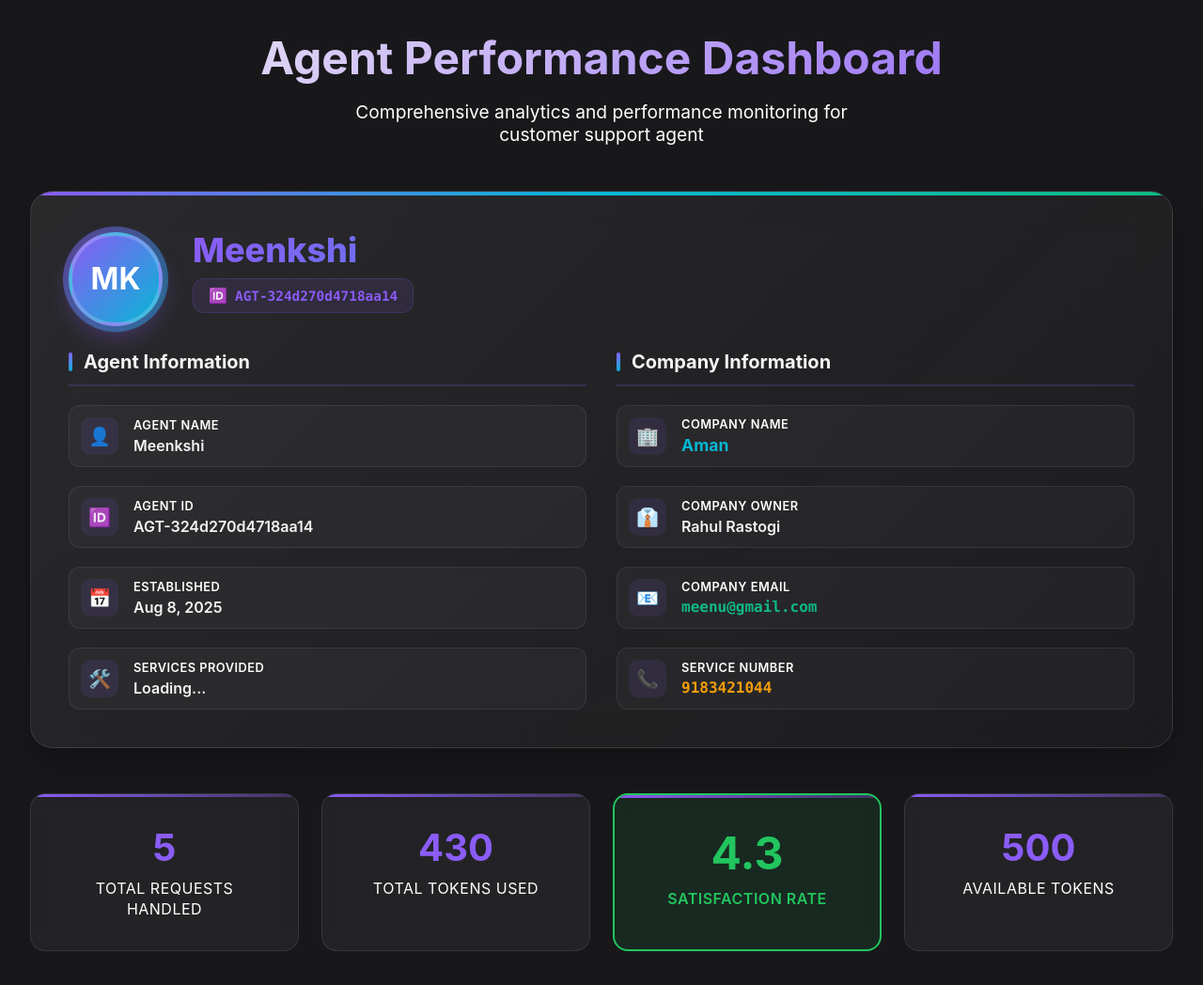
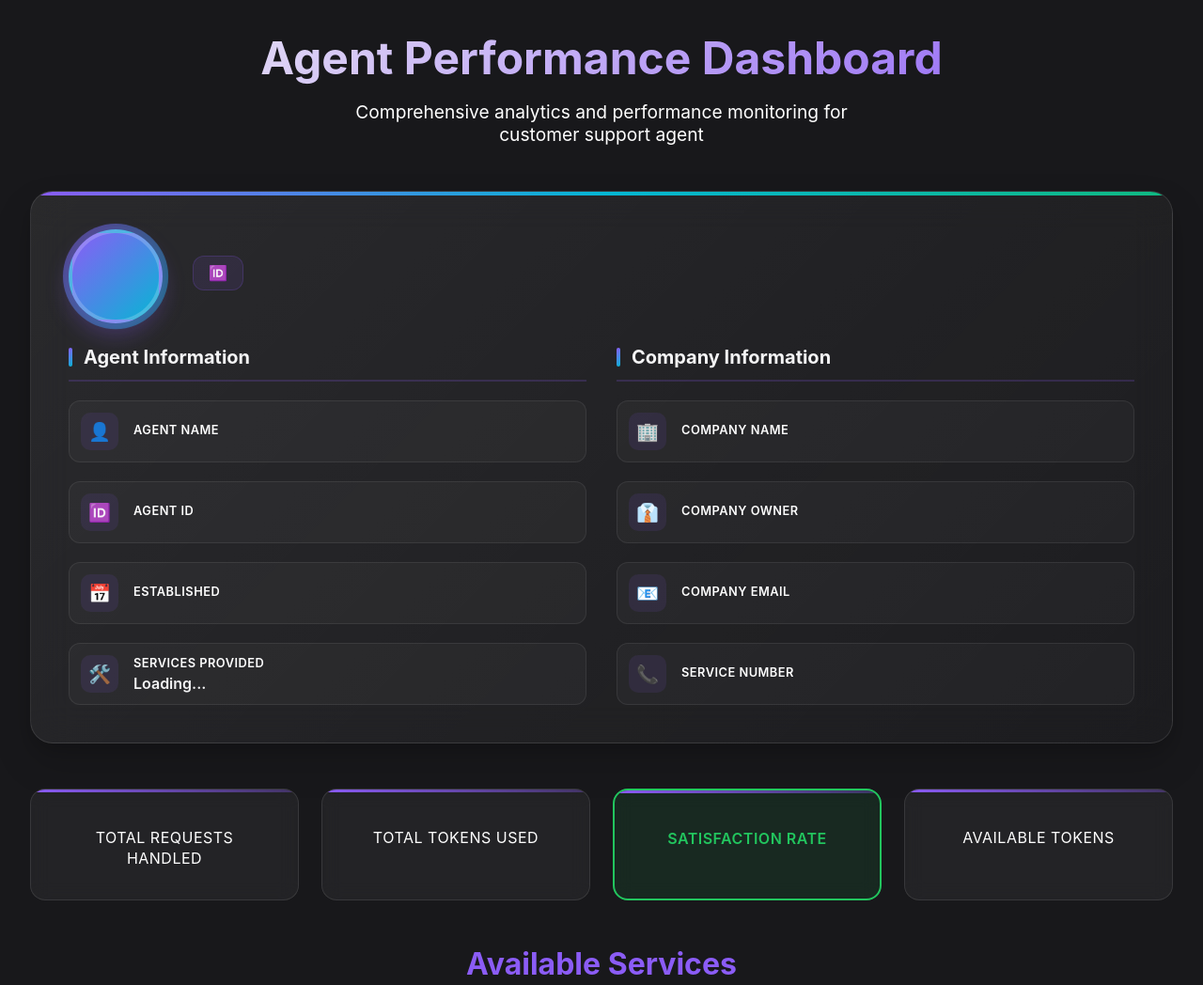
Before and after one commit to E-techy/Lunessa-Agent-Creation, a website: page Performance_Metrics/performance_metrics.html in a window 1280 px wide. Shown: the top 1048 px of the page at 94% size. Drawn offline with nearby package versions, Linux system fonts and the light colour scheme; some packages are replaced by stand-ins of ours; a script that the page names is missing.

Commit message:
removed fake data from Performance_Metrics/performance_metrics.html

```diff
--- a/Performance_Metrics/performance_metrics.html
+++ b/Performance_Metrics/performance_metrics.html
@@ -48,12 +48,12 @@
                 <div class="profile-header">
                     <div class="agent-avatar">
                         <div class="avatar-circle">
-                            <span id="agentInitials">MK</span>
+                            <span id="agentInitials"></span>
                         </div>
                     </div>
                     <div class="agent-basic-info">
-                        <h2 id="agentName">Meenkshi</h2>
-                        <div class="agent-id" id="agentId">AGT-324d270d4718aa14</div>
+                        <h2 id="agentName"></h2>
+                        <div class="agent-id" id="agentId"></div>
                     </div>
                 </div>
 
@@ -66,21 +66,21 @@
                             <div class="info-icon">👤</div>
                             <div class="info-content">
                                 <div class="info-label">Agent Name</div>
-                                <div class="info-value" id="agentNameDisplay">Meenkshi</div>
+                                <div class="info-value" id="agentNameDisplay"></div>
                             </div>
                         </div>
                         <div class="info-item">
                             <div class="info-icon">🆔</div>
                             <div class="info-content">
                                 <div class="info-label">Agent ID</div>
-                                <div class="info-value" id="agentIdDisplay">AGT-324d270d4718aa14</div>
+                                <div class="info-value" id="agentIdDisplay"></div>
                             </div>
                         </div>
                         <div class="info-item">
                             <div class="info-icon">📅</div>
                             <div class="info-content">
                                 <div class="info-label">Established</div>
-                                <div class="info-value" id="establishmentDate">Aug 8, 2025</div>
+                                <div class="info-value" id="establishmentDate"></div>
                             </div>
                         </div>
                         <div class="info-item">
@@ -99,28 +99,28 @@
                             <div class="info-icon">🏢</div>
                             <div class="info-content">
                                 <div class="info-label">Company Name</div>
-                                <div class="info-value company-name" id="companyName">Aman</div>
+                                <div class="info-value company-name" id="companyName"></div>
                             </div>
                         </div>
                         <div class="info-item">
                             <div class="info-icon">👔</div>
                             <div class="info-content">
                                 <div class="info-label">Company Owner</div>
-                                <div class="info-value" id="companyOwnerName">Rahul Rastogi</div>
+                                <div class="info-value" id="companyOwnerName"></div>
                             </div>
                         </div>
                         <div class="info-item">
                             <div class="info-icon">📧</div>
                             <div class="info-content">
                                 <div class="info-label">Company Email</div>
-                                <div class="info-value email" id="companyEmail">meenu@gmail.com</div>
+                                <div class="info-value email" id="companyEmail"></div>
                             </div>
                         </div>
                         <div class="info-item">
                             <div class="info-icon">📞</div>
                             <div class="info-content">
                                 <div class="info-label">Service Number</div>
-                                <div class="info-value phone" id="companyHumanServiceNumber">9183421044</div>
+                                <div class="info-value phone" id="companyHumanServiceNumber"></div>
                             </div>
                         </div>
                     </div>
@@ -131,19 +131,19 @@
         <!-- Main Metrics Grid -->
         <div class="metrics-grid">
             <div class="metric-card">
-                <div class="metric-value" id="totalRequests">5</div>
+                <div class="metric-value" id="totalRequests"></div>
                 <div class="metric-label">Total Requests Handled</div>
             </div>
             <div class="metric-card">
-                <div class="metric-value" id="totalTokens">430</div>
+                <div class="metric-value" id="totalTokens"></div>
                 <div class="metric-label">Total Tokens Used</div>
             </div>
             <div class="metric-card" style="border: 2px solid var(--success); background: rgba(34, 197, 94, 0.1);">
-                <div class="metric-value" style="color: var(--success); font-size: 3rem;" id="satisfactionRate">4.3</div>
+                <div class="metric-value" style="color: var(--success); font-size: 3rem;" id="satisfactionRate"></div>
                 <div class="metric-label" style="color: var(--success); font-weight: 600;">Satisfaction Rate</div>
             </div>
             <div class="metric-card">
-                <div class="metric-value" id="availableTokens">500</div>
+                <div class="metric-value" id="availableTokens"></div>
                 <div class="metric-label">Available Tokens</div>
             </div>
         </div>
```
